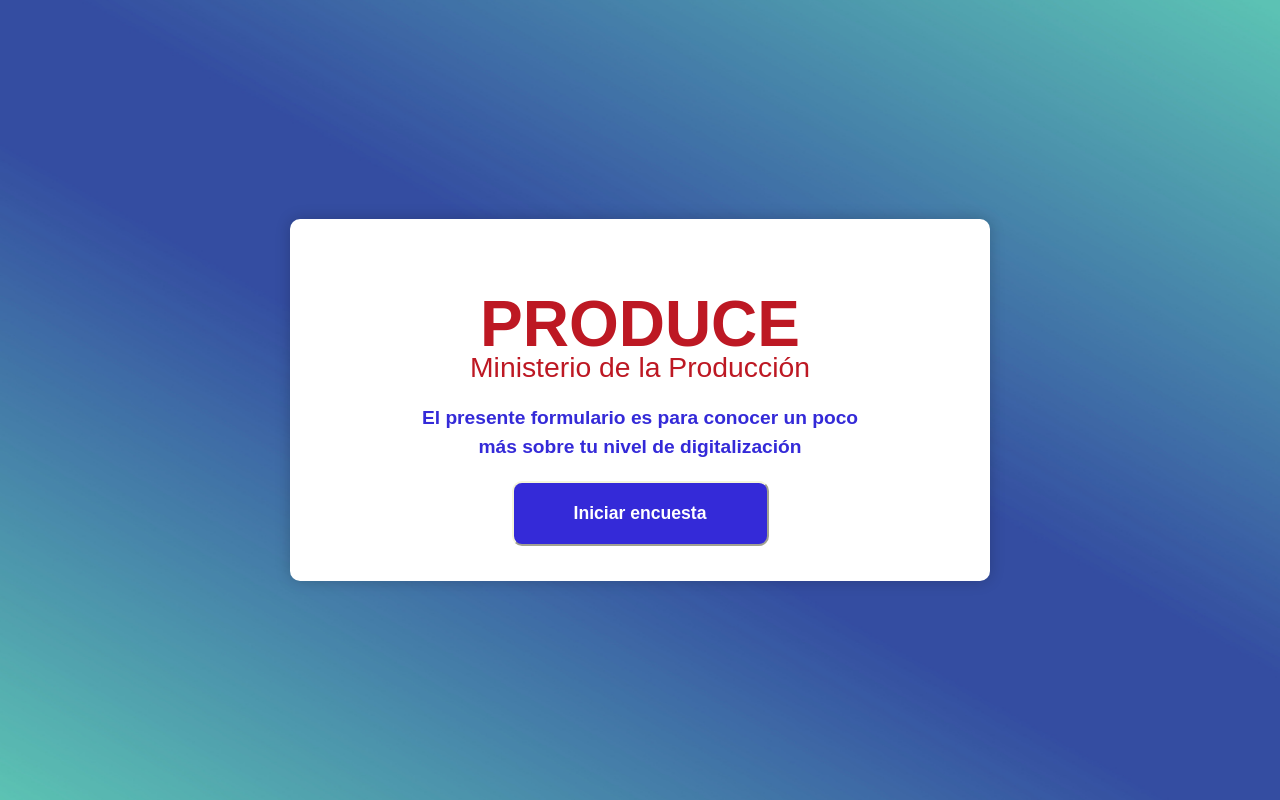
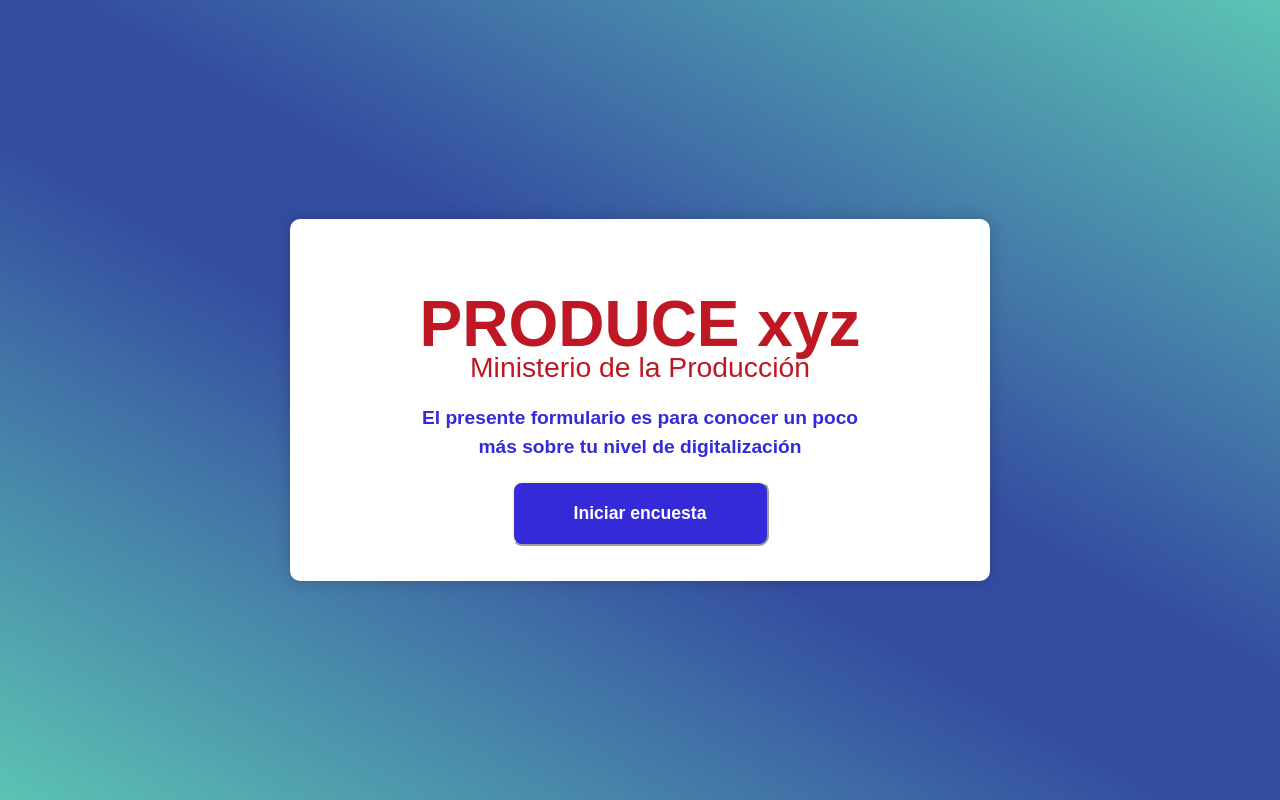
Before and after one commit to producePeru/encuesta, a plain HTML site: page index.html in a window 1280 px wide. Drawn offline with Linux system fonts and the light colour scheme.

Commit message:
cambio titulo

```diff
--- a/index.html
+++ b/index.html
@@ -16,7 +16,7 @@
     <div class="encuesta-container">
 
         <div id="encuestaContainer">
-            <h1 class="text-center">PRODUCE</h1>
+            <h1 class="text-center">PRODUCE xyz </h1>
             <h2 class="text-center" id="ministerioText">Ministerio de la Producción</h2> <!-- Aquí está el nuevo texto -->
             <p id="descripcionText">El presente formulario es para conocer un poco más sobre tu nivel de digitalización</p>
             <!-- Aquí se cargarán dinámicamente las preguntas -->
```
